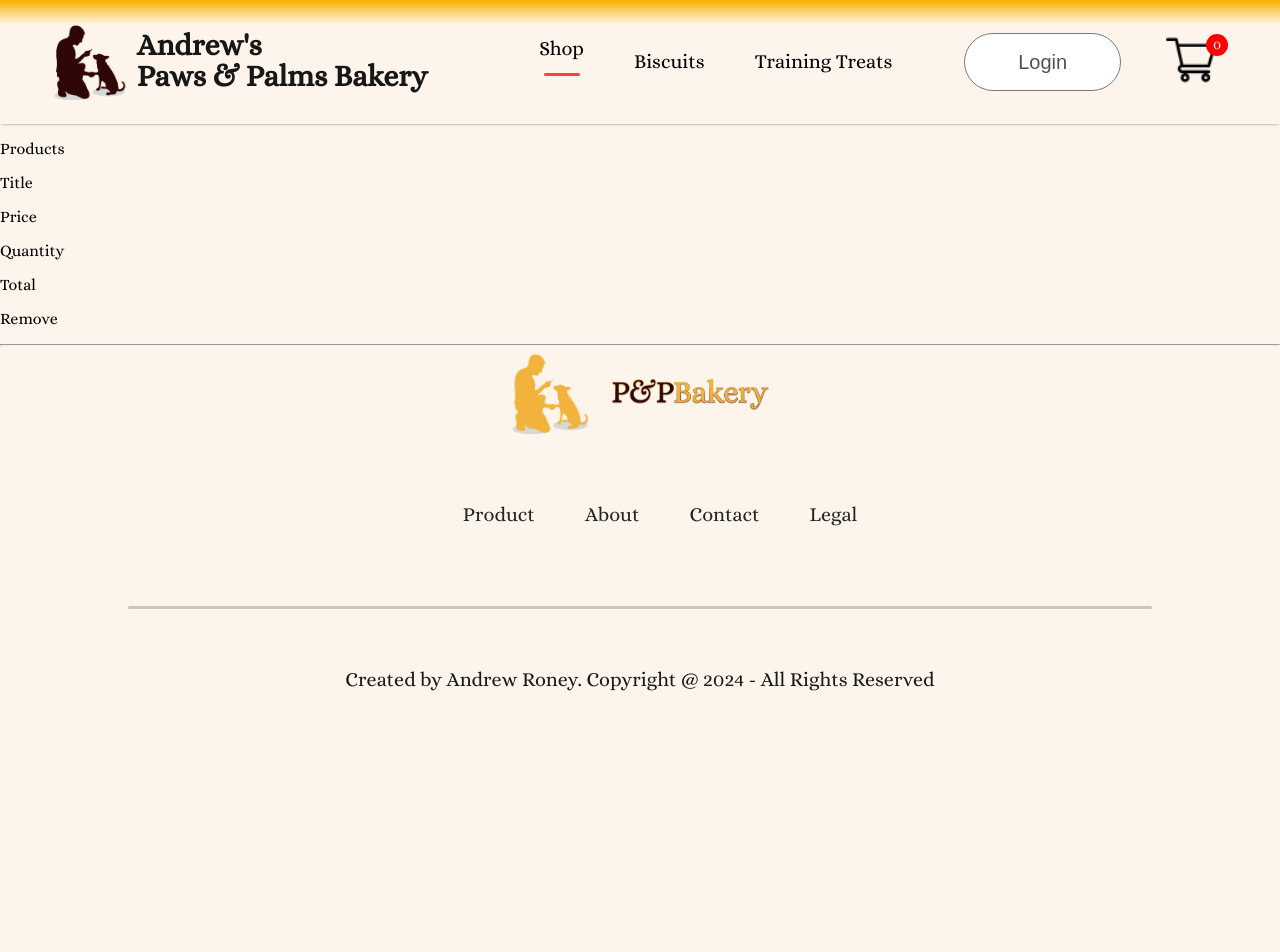
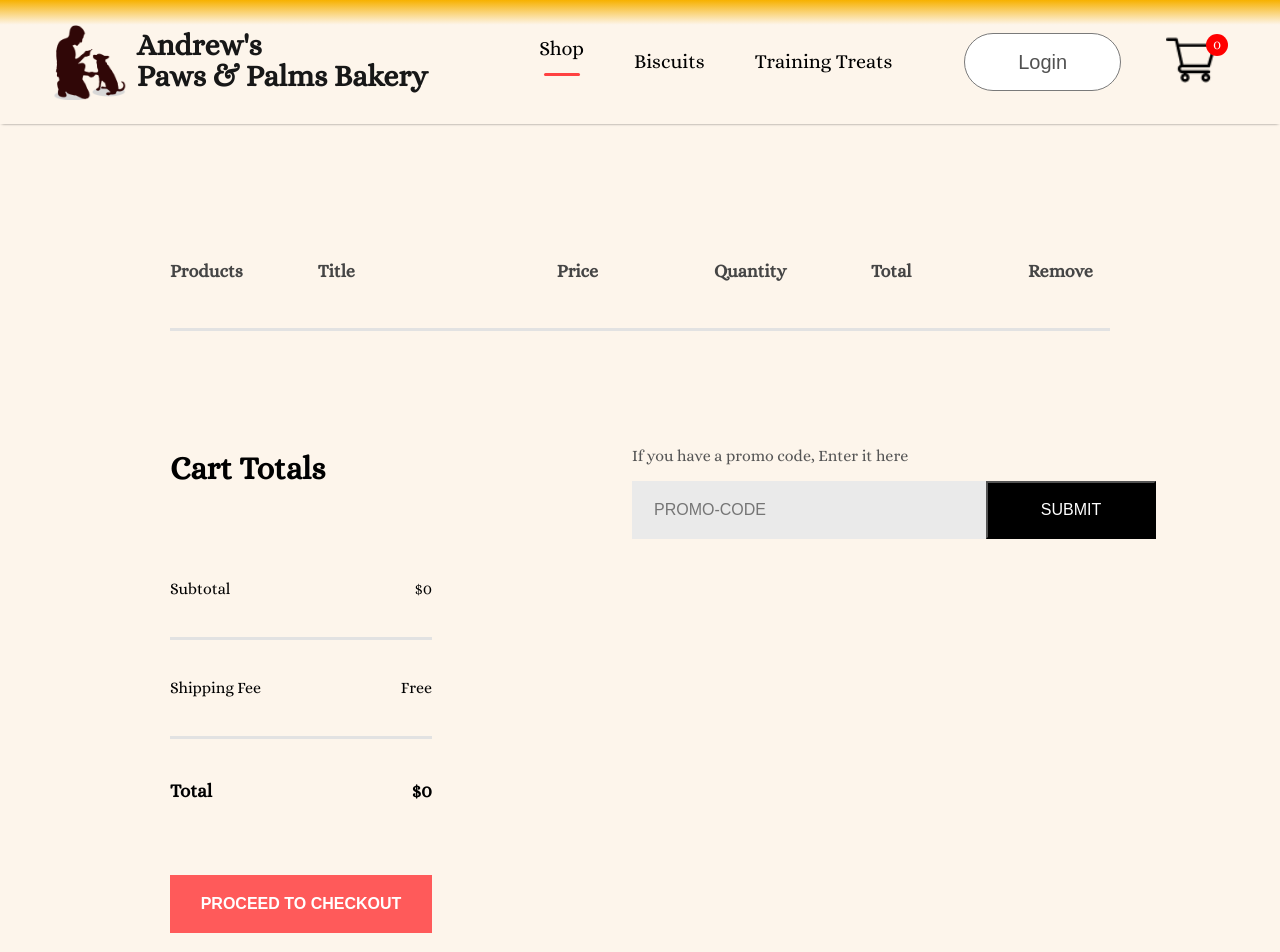
Before and after one commit to alroney/PapBakery2_0, a React (Create React App) app in the folder frontend/: page /cart in a window 1280 px wide. Shown: the top 952 px of the page. Before the commit the page ends 800 px from the top, so only its background shows below. Built offline with nearby package versions, Linux system fonts and the light colour scheme.

Commit message:
Added Cart Totals. Initation of promocode feature. Added styling to cartitems.

```diff
--- a/frontend/src/Components/CartItems/CartItems.css
+++ b/frontend/src/Components/CartItems/CartItems.css
@@ -0,0 +1,111 @@
+.cartitems {
+    margin: 100px 170px;
+}
+
+.cartitems hr {
+    height: 3px;
+    background: #e2e2e2;
+    border: 0;
+}
+
+.cartitems-format-main {
+    display: grid;
+    grid-template-columns: 0.5fr 2fr 1fr 1fr 1fr 1fr;
+    align-items: center;
+    gap: 75px;
+    padding: 20px 0px;
+    color: #454545;
+    font-size: 18px;
+    font-weight: 600;
+}
+
+
+.cartitems-format {
+    font-size: 17px;
+    font-weight: 500;
+}
+
+.carticon-product-icon {
+    height: 62px;
+}
+
+.caritems-remove-icon {
+    width: 15px;
+    margin: 0px 40px;
+    cursor: pointer;
+}
+
+.cartitems-quantity {
+    width: 64px;
+    height: 50px;
+    border: 2px solid #ebebeb;
+    background: #fffbf7;
+}
+
+
+.cartitems-down {
+    display: flex;
+    margin: 100px 0px;
+}
+
+.cartitems-total {
+    flex: 1;
+    display: flex;
+    flex-direction: column;
+    margin-right: 200px;
+    gap: 40px;
+}
+
+.cartitems-total-item {
+    display: flex;
+    justify-content: space-between;
+    padding: 15px 0px;
+}
+
+.cartitems-total button {
+    width: 262px;
+    height: 58px;
+    outline: none;
+    border: none;
+    background: #ff5a5a;
+    color: #fff;
+    font-size: 16px;
+    font-weight: 600;
+    cursor: pointer;
+}
+
+.cartitems-promocode {
+    flex: 1;
+    font-size: 16px;
+    font-weight: 500;
+}
+
+.cartitems-promocode p {
+    color: #555;
+}
+
+.cartitems-promobox {
+    width: 504px;
+    margin-top: 15px;
+    padding-left: 20px;
+    height: 58px;
+    background: #eaeaea;
+}
+
+.cartitems-promobox input {
+    border: none;
+    outline: none;
+    background: transparent;
+    font-size: 16px;
+    width: 330px;
+    height: 50px;
+}
+
+.cartitems-promobox button {
+    width: 170px;
+    height: 58px;
+    font-size: 16px;
+    background: black;
+    color: white;
+    cursor: pointer;
+}
--- a/frontend/src/Components/CartItems/CartItems.jsx
+++ b/frontend/src/Components/CartItems/CartItems.jsx
@@ -4,7 +4,7 @@
 import remove_icon from '../Assets/img/icon/cart_cross_icon.png'
 
 export const CartItems = () => {
-    const {all_product, cartItems, removeFromCart} = useContext(ShopContext);
+    const {getTotalCartAmount, all_product, cartItems, removeFromCart} = useContext(ShopContext);
 
   return (
     <div className="cartitems">
@@ -20,18 +20,48 @@
         {all_product.map((e) => {
             if(cartItems[e.id] > 0) {
                 return <div>
-                            <div className="cartitems-format">
+                            <div className="cartitems-format cartitems-format-main">
                                 <img src={e.image} alt="" className="carticon-product-icon" />
                                 <p>{e.name}</p>
-                                <p>{e.price}</p>
+                                <p>${e.price}</p>
                                 <button className='cartitems-quantity'>{cartItems[e.id]}</button>
-                                <p>{e.price*cartItems[e.id]}</p>
-                                <img src={remove_icon} alt="X" onClick={()=>{removeFromCart(e.id)}}/>
+                                <p>${e.price*cartItems[e.id]}</p>
+                                <img className="caritems-remove-icon" src={remove_icon} alt="X" onClick={()=>{removeFromCart(e.id)}}/>
                             </div>
                             <hr />
                         </div>
             }
+            return null;
         })}
+        <div className="cartitems-down">
+            <div className="cartitems-total">
+                <h1>Cart Totals</h1>
+                <div>
+                    <div className="cartitems-total-item">
+                        <p>Subtotal</p>
+                        <p>${getTotalCartAmount()}</p>
+                    </div>
+                    <hr />
+                    <div className="cartitems-total-item">
+                        <p>Shipping Fee</p>
+                        <p>Free</p>
+                    </div>
+                    <hr />
+                    <div className="cartitems-total-item">
+                        <h3>Total</h3>
+                        <h3>${getTotalCartAmount()}</h3>
+                    </div>
+                </div>
+                <button>PROCEED TO CHECKOUT</button>
+            </div>
+            <div className="cartitems-promocode">
+                <p>If you have a promo code, Enter it here</p>
+                <div className="cartitems-promobox">
+                    <input type="text" placeholder="PROMO-CODE"/>
+                    <button>SUBMIT</button>
+                </div>
+            </div>
+        </div>
     </div>
   )
 }
--- a/frontend/src/Context/ShopContext.jsx
+++ b/frontend/src/Context/ShopContext.jsx
@@ -28,7 +28,18 @@
         setCartItems((prev) => ({...prev, [itemId]:prev[itemId] - 1}))
     }
 
-    const contextValue = {all_product, cartItems, addToCart, removeFromCart};
+    const getTotalCartAmount = () => {
+        let totalAmount = 0;
+        for( const item in cartItems) {
+            if(cartItems[item] > 0){
+                let itemInfo = all_product.find((product) => product.id===Number(item));
+                totalAmount += itemInfo.price * cartItems[item];
+            }
+        }
+        return totalAmount;
+    }
+
+    const contextValue = {getTotalCartAmount, all_product, cartItems, addToCart, removeFromCart};
 
     return (
         <ShopContext.Provider value={contextValue}>
```
